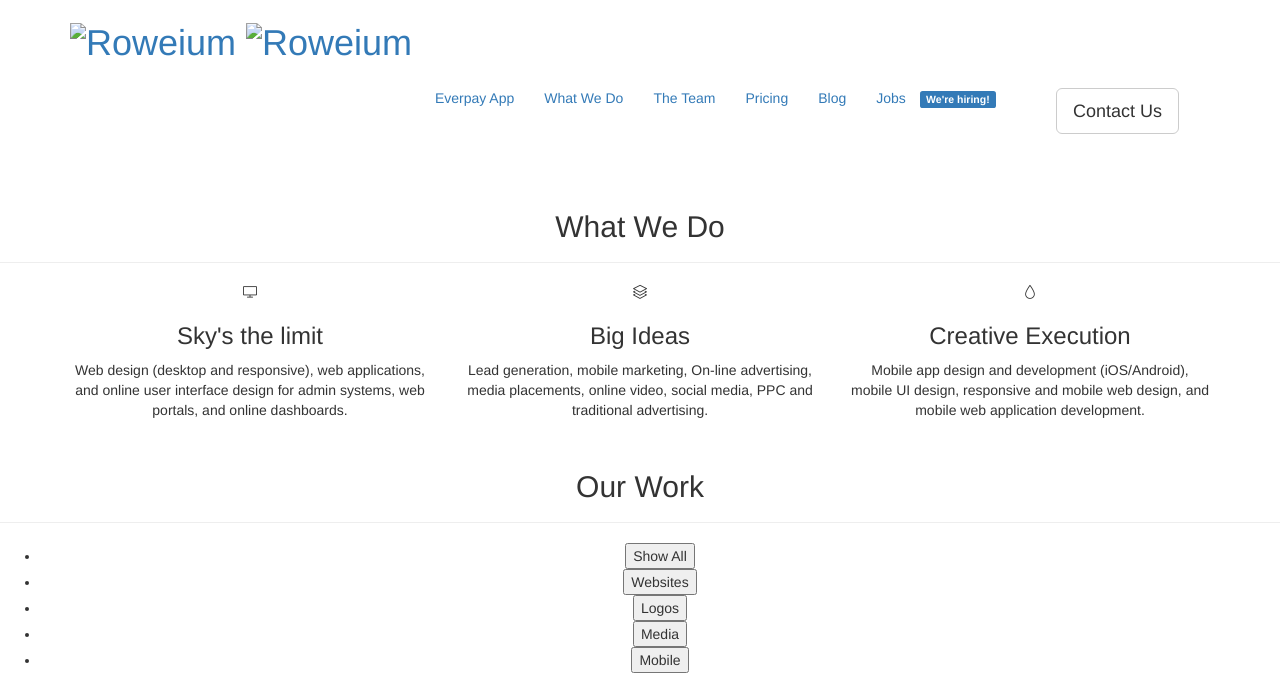
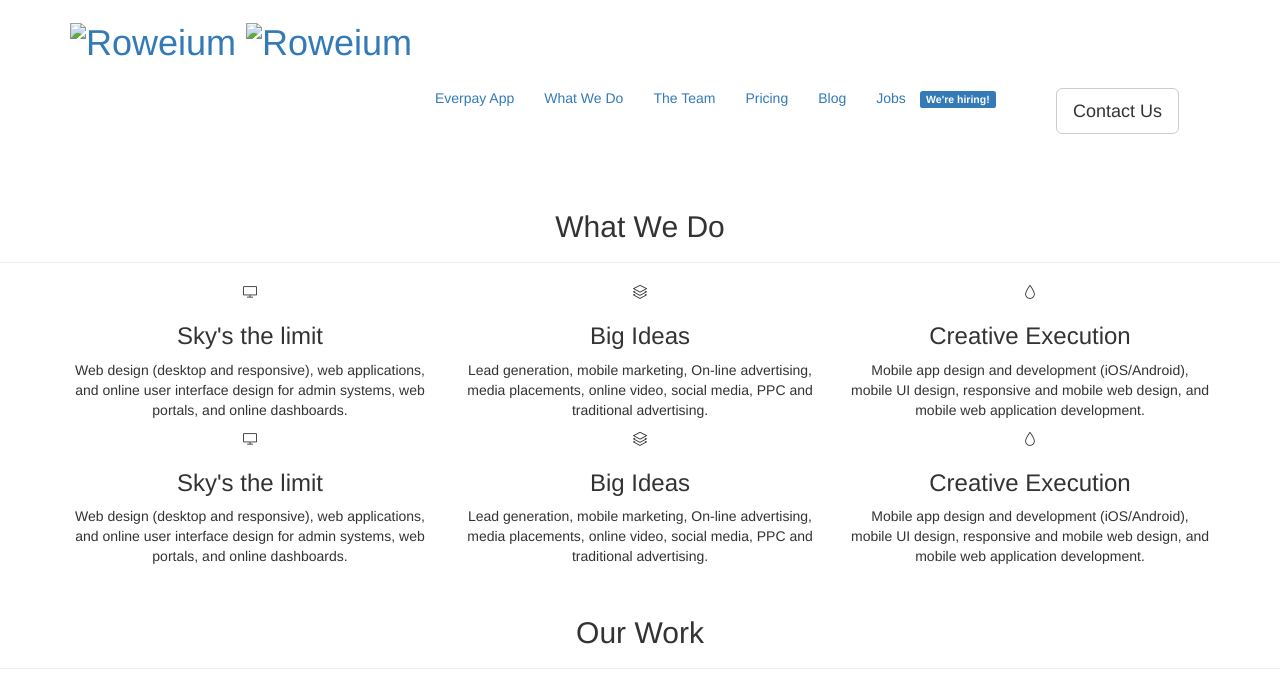
Before and after one commit to roweium/roweium.github.io, a Jekyll site: the page built from _posts/2016-02-06-cabin.markdown, in a window 1280 px wide and 900 px high, cut to the strip 0-679 px from the top of the window. Built offline with Jekyll 4.4.1, drawn with Linux system fonts in a browser that asks for light colours; nearby versions of some CDN libraries; library files that are not in the unit come from our copies; comment, search, counter and statistics services are not loaded.

Commit message:
Update about.html

```diff
--- a/_includes/about.html
+++ b/_includes/about.html
@@ -41,6 +41,39 @@
           </div>
 
         </div><!-- /.row -->
+<div class="row">
+
+          <div class="col-sm-4 tp--feature">
+            <div class="tp--feature-wrapper tp--hover-1">
+              <div class="tp--icon-wrapper">
+                <i class="tp--icon-gradient icon-screen-desktop icon-large"></i>
+              </div>
+              <h3>Sky's the limit</h3>
+              <p>Web design (desktop and responsive), web applications, and online user interface design for admin systems, web portals, and online dashboards.</p>
+            </div>
+          </div>
+
+          <div class="col-sm-4 tp--feature">
+            <div class="tp--feature-wrapper tp--hover-1">
+              <div class="tp--icon-wrapper">
+               <i class="tp--icon-gradient icon-layers icon-large"></i>
+              </div>
+              <h3>Big Ideas</h3>
+              <p>Lead generation, mobile marketing, On-line advertising, media placements, online video, social media, PPC and traditional advertising.</p>
+            </div>
+          </div>
+
+          <div class="col-sm-4 tp--feature">
+            <div class="tp--feature-wrapper tp--hover-1">
+              <div class="tp--icon-wrapper">
+                <i class="tp--icon-gradient icon-drop icon-large"></i>
+              </div>
+              <h3>Creative Execution</h3>
+              <p>Mobile app design and development (iOS/Android), mobile UI design, responsive and mobile web design, and mobile web application development.</p>
+            </div>
+          </div>
+
+        </div><!-- /.row -->
 
       </div>
 
```
